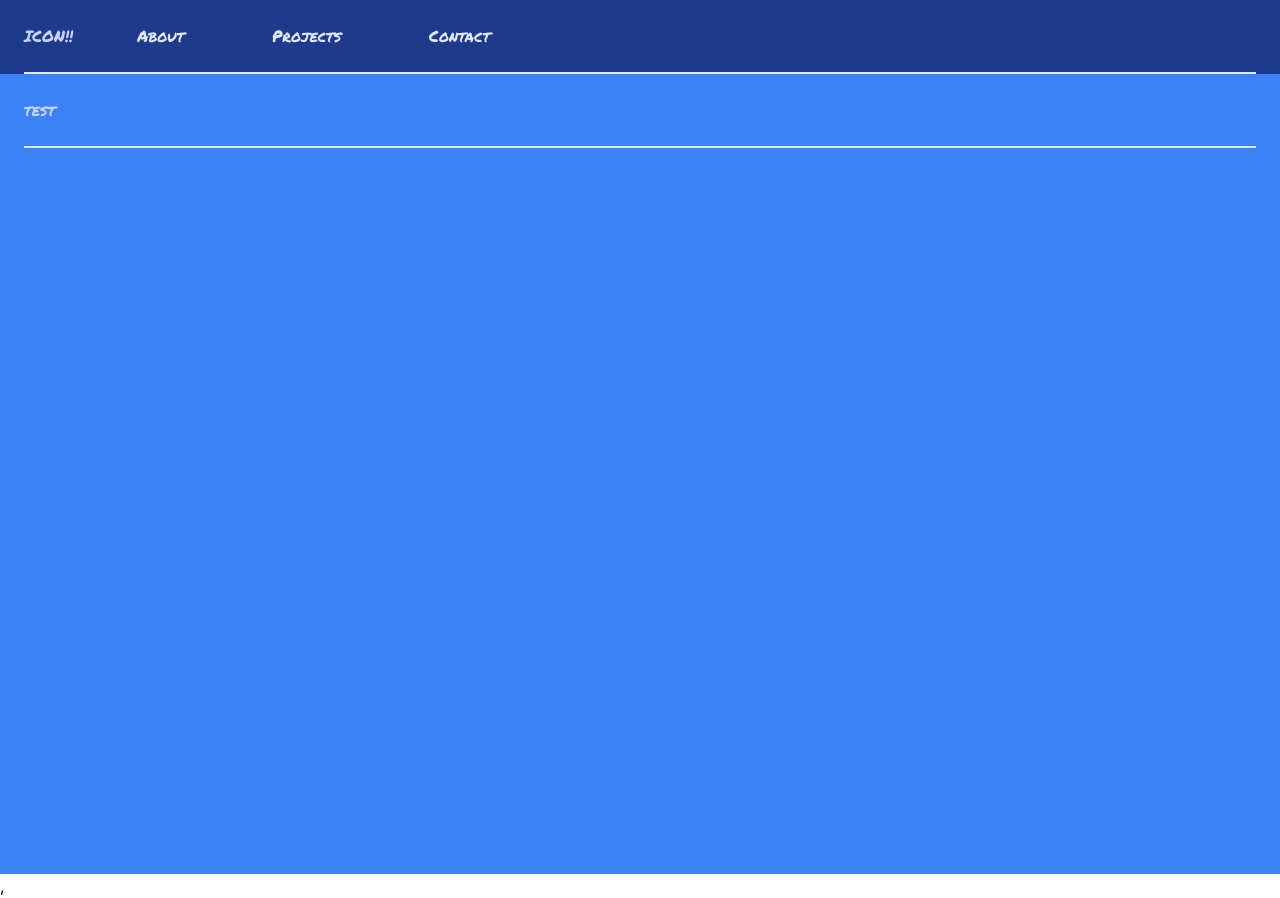
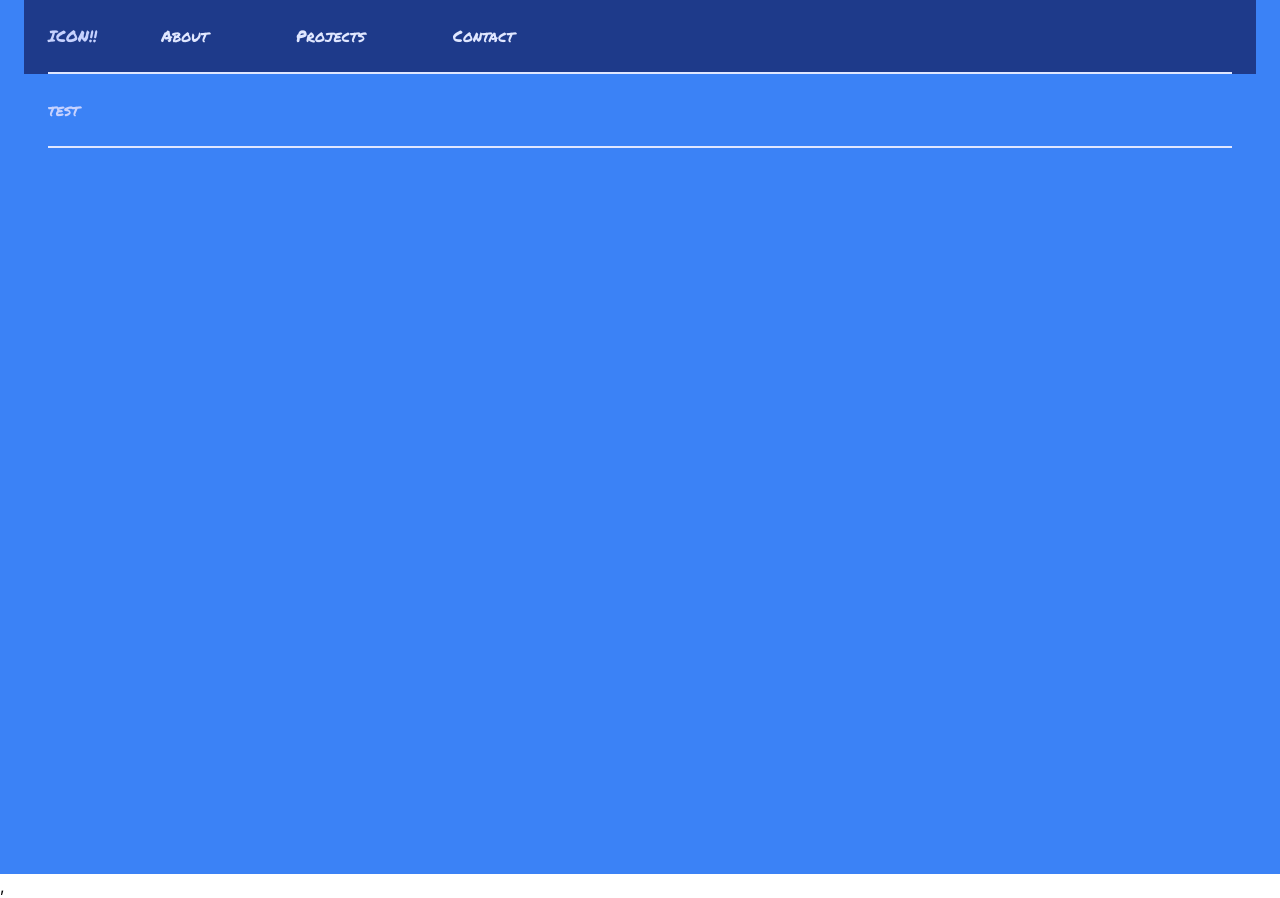
Before and after one commit to leafsicle/update-portfolio, a React (Create React App) app: page / in a window 1280 px wide. Built offline with nearby package versions, Linux system fonts and the light colour scheme.

Commit message:
CSS issues but added grid background

```diff
--- a/src/App.css
+++ b/src/App.css
@@ -3,7 +3,11 @@
   font-family: 'Permanent Marker', cursive;
   list-style: none;
 }
+.body {
+  width: 100%;
+  height: 100vh;
 
-.App-link {
-  color: #61dafb;
+  background-image: linear-gradient(#e0e7ff 0.02em, transparent 0.01em),
+    linear-gradient(90deg, #e0e7ff 0.02em, transparent 0.01em);
+  background-size: 1em 1em;
 }
--- a/src/App.js
+++ b/src/App.js
@@ -4,7 +4,7 @@ import Content from './comps/Content'
 
 function App() {
   return (
-    <div className='App bg- blue-900'>
+    <div className='App bg- blue-900 max-w-7xl mx-auto px-4 sm:px-6 bg-blue-500 min-h-screen'>
       <Header />
       <Content />
     </div>
--- a/src/comps/Contact.jsx
+++ b/src/comps/Contact.jsx
@@ -3,12 +3,12 @@ import Header from './Header'
 
 const Contact = () => {
   return (
-    <main className='max-w-7xl mx-auto px-4 sm:px-6 bg-blue-500 min-h-screen'>
-      <div className='flex justify-between items-center border-b-2 border-indigo-100 py-6 md:justify-start md:space-x-10'>
-        <Header />
-      </div>
-      Socials and their icons go here! linkedin discord twittergithub medium?
-    </main>
+    <div className='App bg- blue-900 max-w-7xl mx-auto px-4 sm:px-6 bg-blue-500 min-h-screen'>
+      <Header />
+      <main className='body bg- blue-900 max-w-7xl mx-auto px-4 sm:px-6 bg-blue-500 min-h-screen'>
+        Socials and their icons go here! linkedin discord twittergithub medium?
+      </main>
+    </div>
   )
 }
 
--- a/src/comps/Content.jsx
+++ b/src/comps/Content.jsx
@@ -2,7 +2,7 @@ import React from 'react'
 
 const Content = () => {
   return (
-    <main className='max-w-7xl mx-auto px-4 sm:px-6 bg-blue-500 min-h-screen'>
+    <main className='body max-w-7xl mx-auto px-4 sm:px-6 bg-blue-500 min-h-screen'>
       <div className='flex justify-between items-center border-b-2 border-indigo-100 py-6 md:justify-start md:space-x-10'>
         <a
           href='/'
```
